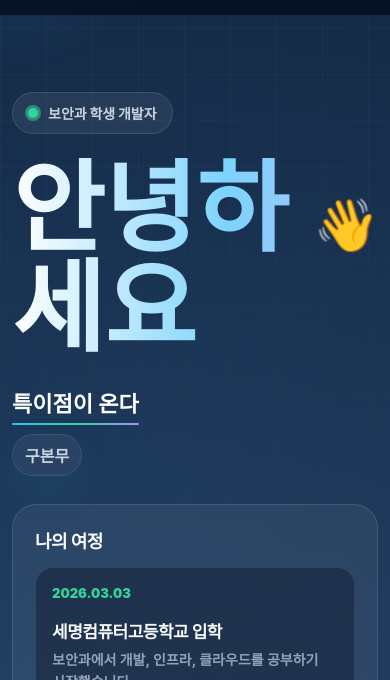
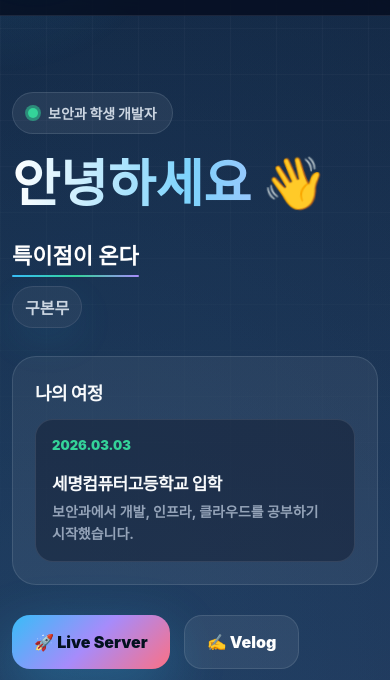
Before and after one commit to m161awm2/test1234, a website: page index.html in a window 390 px wide. Shown: the part 110-790 px from the top of the page. Drawn offline with Linux system fonts and the light colour scheme.

Commit message:
Adjust hero title font size for responsiveness
Updated font size to use clamp for responsiveness.

```diff
--- a/index.html
+++ b/index.html
@@ -178,13 +178,14 @@
       display: inline-flex;
       align-items: baseline;
       gap: 0.18em;
+      white-space: nowrap;
       letter-spacing: 0;
       line-height: 1;
       animation: heroRise 0.8s ease both;
     }
 
     .hero-title-text {
-      font-size: 100px;
+      font-size: clamp(52px, 6vw, 82px);
       background: linear-gradient(90deg, white, #7dd3fc, #c4b5fd, white);
       background-size: 220% 100%;
       -webkit-background-clip: text;
```
